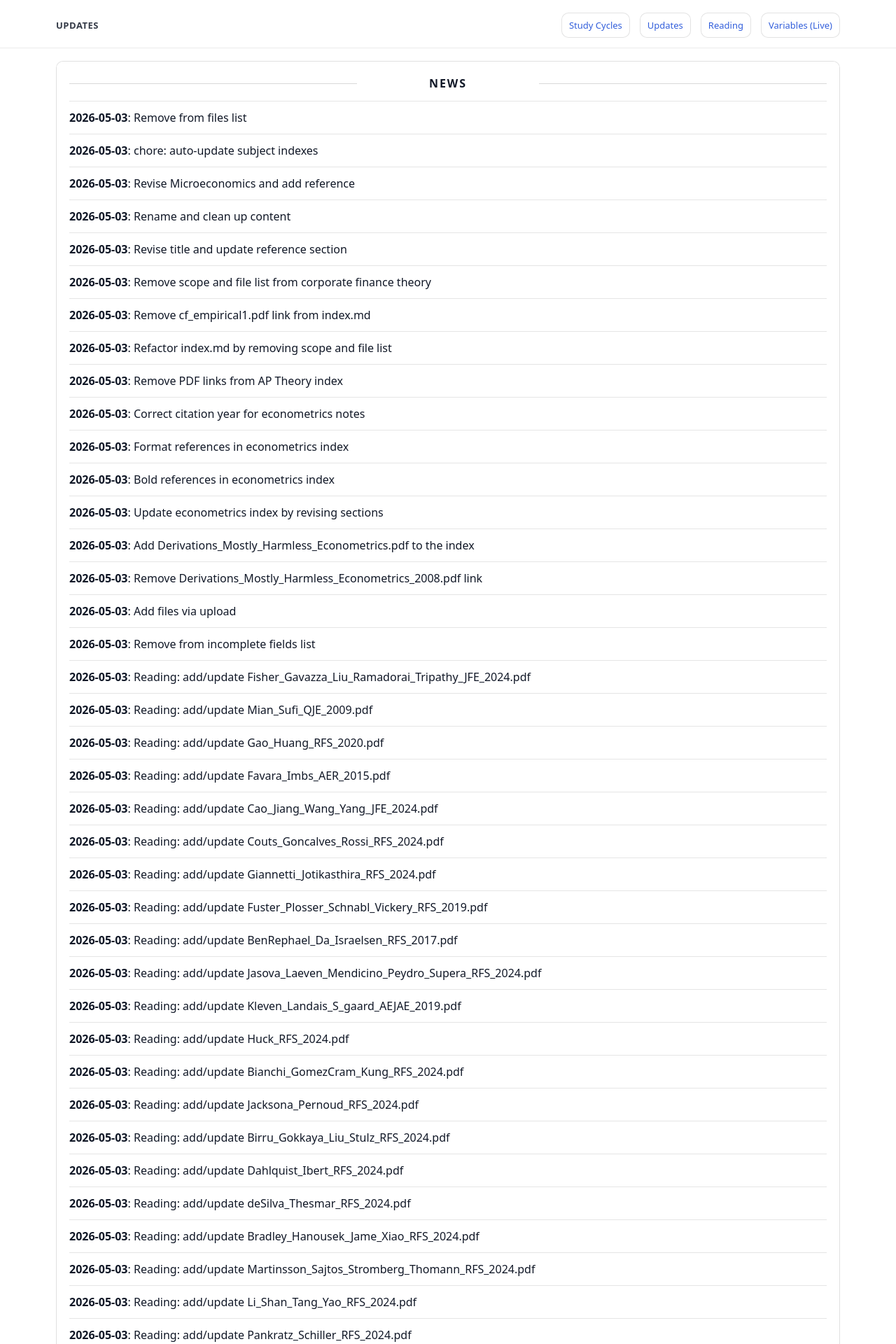
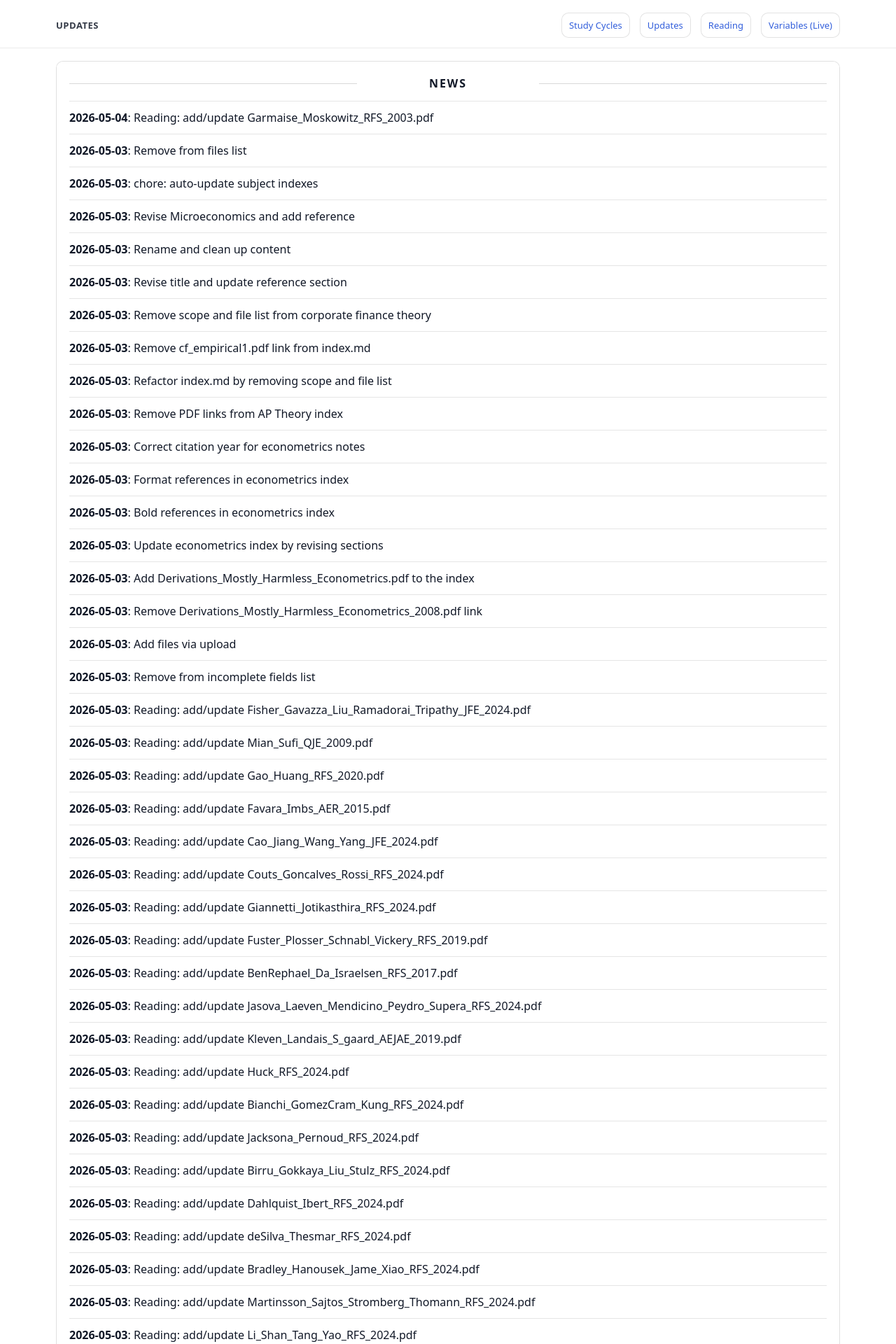
Before and after one commit to yaxinzn/study-archive, a Jekyll site: the page built from updates/index.md, in a window 1280 px wide. Shown: the top 1920 px of the page at 70% size. Built offline with Jekyll 4.4.1, drawn with Linux system fonts in a browser that asks for light colours; some of the changed text lies outside the part shown.

Commit message:
chore: update NEWS feed

```diff
--- a/_data/news.yml
+++ b/_data/news.yml
@@ -1,4 +1,7 @@
 # Auto-generated update history (sorted newest -> oldest). Do not edit manually.
+- ts: "1777841469"
+  date: "2026-05-04"
+  title: "Reading: add/update Garmaise_Moskowitz_RFS_2003.pdf"
 - ts: "1777810490"
   date: "2026-05-03"
   title: "Remove from files list"
```
